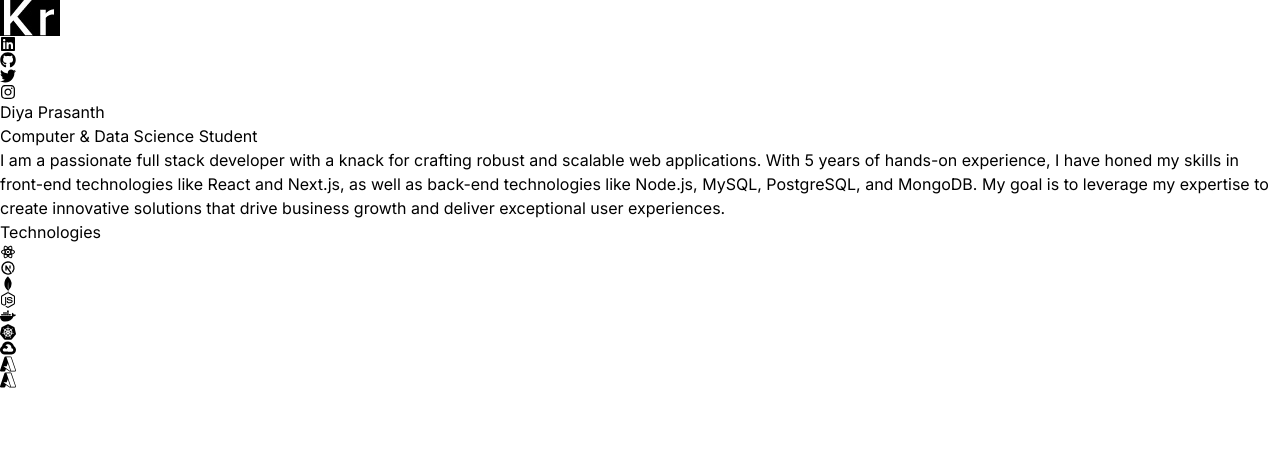
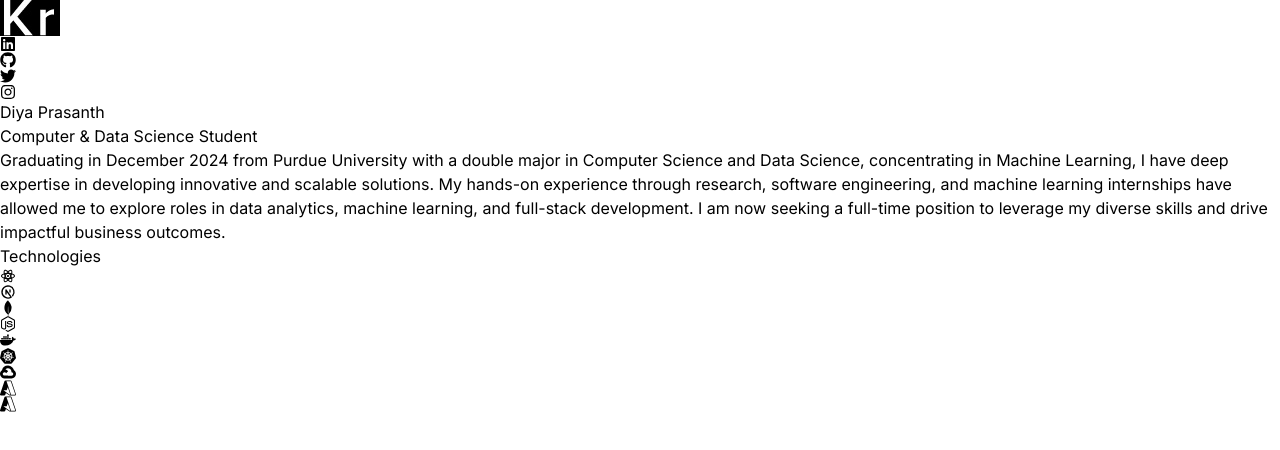
Before and after one commit to DiyaPrasanth20/portfolio, a React (Vite) app: page / in a window 1280 px wide. Shown: the top 450 px of the page. Built offline with nearby package versions, Linux system fonts and the light colour scheme.

Commit message:
changed hero constant

```diff
--- a/src/constants/index.js
+++ b/src/constants/index.js
@@ -1,7 +1,5 @@
 
-export const HERO_CONTENT = `I am a passionate full stack developer with a knack for crafting robust and scalable web applications. With 5 years of hands-on experience, I have honed my skills in front-end technologies like React and Next.js, as well as back-end technologies like Node.js, MySQL, PostgreSQL, and MongoDB. My goal is to leverage my expertise to create innovative solutions that drive business growth and deliver exceptional user experiences.`;
-
-export const ABOUT_TEXT = `I am a dedicated and versatile full stack developer with a passion for creating efficient and user-friendly web applications. With 5 years of professional experience, I have worked with a variety of technologies, including React, Next.js, Node.js, MySQL, PostgreSQL, and MongoDB. My journey in web development began with a deep curiosity for how things work, and it has evolved into a career where I continuously strive to learn and adapt to new challenges. I thrive in collaborative environments and enjoy solving complex problems to deliver high-quality solutions. Outside of coding, I enjoy staying active, exploring new technologies, and contributing to open-source projects.`;
+export const HERO_CONTENT = `Graduating in December 2024 from Purdue University with a double major in Computer Science and Data Science, concentrating in Machine Learning, I have deep expertise in developing innovative and scalable solutions. My hands-on experience through research, software engineering, and machine learning internships have allowed me to explore roles in data analytics, machine learning, and full-stack development. I am now seeking a full-time position to leverage my diverse skills and drive impactful business outcomes.`;
 
 export const EXPERIENCES = [
   {
```
